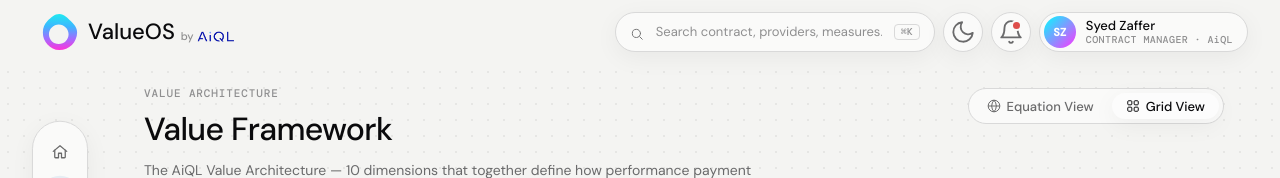
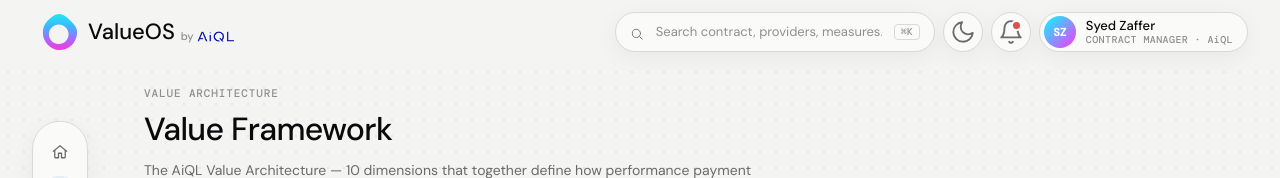
Before and after one commit to sharaizk/vbhc-mock, a Next.js app: page /value-framework in a window 1280 px wide. Shown: the top 178 px of the page. Built offline with nearby package versions, Linux system fonts and the light colour scheme.

Commit message:
Equation view toggles gone

```diff
--- a/src/components/value-framework/VFViewer2.jsx
+++ b/src/components/value-framework/VFViewer2.jsx
@@ -915,79 +915,7 @@ function VFLevel1({ onDimSelect, onNavigateToIchom }) {
           </div>
         </div>
         {/* Mode toggle */}
-        <div
-          style={{
-            display: "flex",
-            gap: 4,
-            padding: 4,
-            background: "var(--bg-elevated)",
-            border: ".5px solid var(--border-default)",
-            borderRadius: 9999,
-            flexShrink: 0,
-          }}
-        >
-          {[
-            {
-              id: "equation",
-              label: "Equation View",
-              icon: (
-                <svg
-                  width="14"
-                  height="14"
-                  viewBox="0 0 24 24"
-                  fill="none"
-                  stroke="currentColor"
-                  strokeWidth="1.7"
-                >
-                  <circle cx="12" cy="12" r="10" />
-                  <line x1="2" y1="12" x2="22" y2="12" />
-                  <path d="M12 2a15.3 15.3 0 0 1 4 10 15.3 15.3 0 0 1-4 10 15.3 15.3 0 0 1-4-10 15.3 15.3 0 0 1 4-10z" />
-                </svg>
-              ),
-            },
-            {
-              id: "grid",
-              label: "Grid View",
-              icon: (
-                <svg
-                  width="14"
-                  height="14"
-                  viewBox="0 0 24 24"
-                  fill="none"
-                  stroke="currentColor"
-                  strokeWidth="1.7"
-                >
-                  <rect x="3" y="3" width="7" height="7" rx="1.5" />
-                  <rect x="14" y="3" width="7" height="7" rx="1.5" />
-                  <rect x="3" y="14" width="7" height="7" rx="1.5" />
-                  <rect x="14" y="14" width="7" height="7" rx="1.5" />
-                </svg>
-              ),
-            },
-          ].map((m) => (
-            <button
-              key={m.id}
-              onClick={() => setMode(m.id)}
-              style={{
-                padding: "6px 14px",
-                borderRadius: 9999,
-                font: "500 13px/1 var(--font-sans)",
-                color:
-                  mode === m.id ? "var(--fg-primary)" : "var(--fg-secondary)",
-                cursor: "pointer",
-                border: 0,
-                background: mode === m.id ? "var(--bg-surface)" : "transparent",
-                boxShadow: mode === m.id ? "var(--shadow-pill)" : "none",
-                display: "inline-flex",
-                alignItems: "center",
-                gap: 6,
-              }}
-            >
-              {m.icon}
-              {m.label}
-            </button>
-          ))}
-        </div>
+
       </div>
 
       {/* Content */}
```
